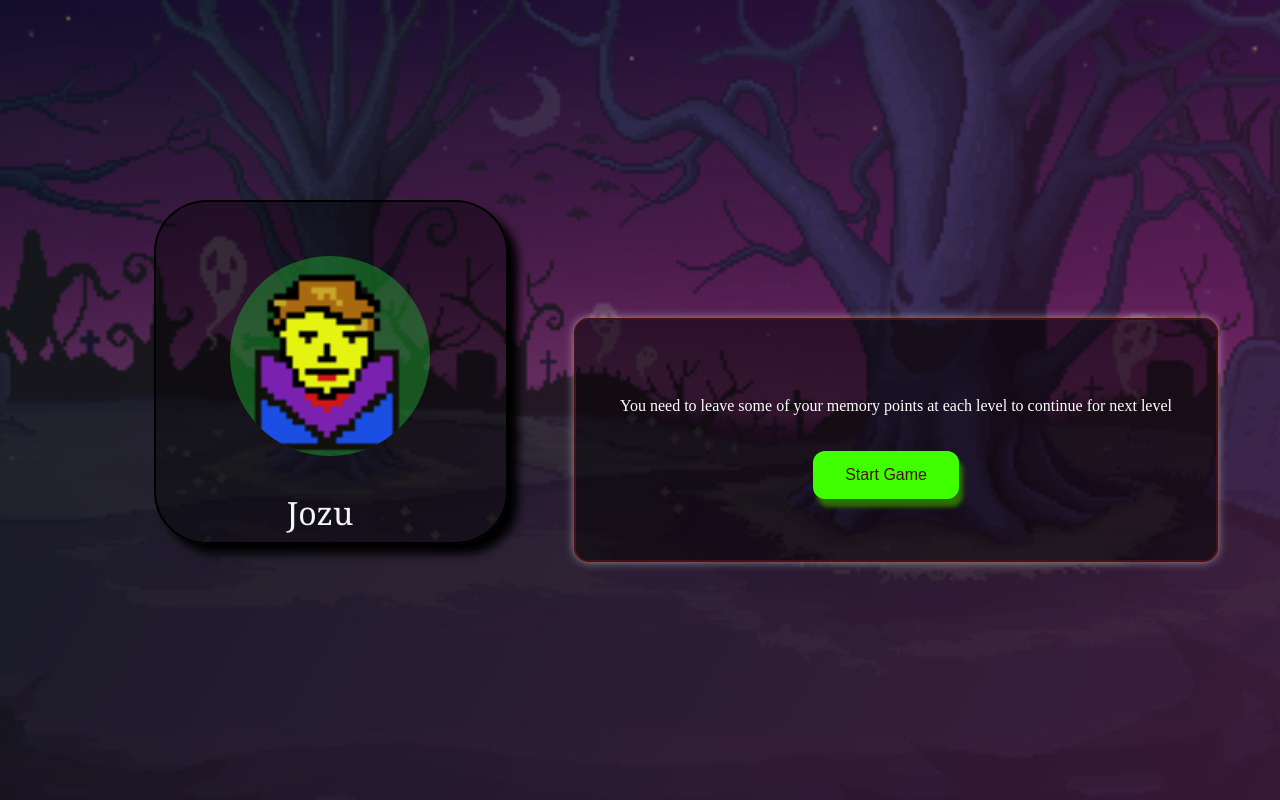
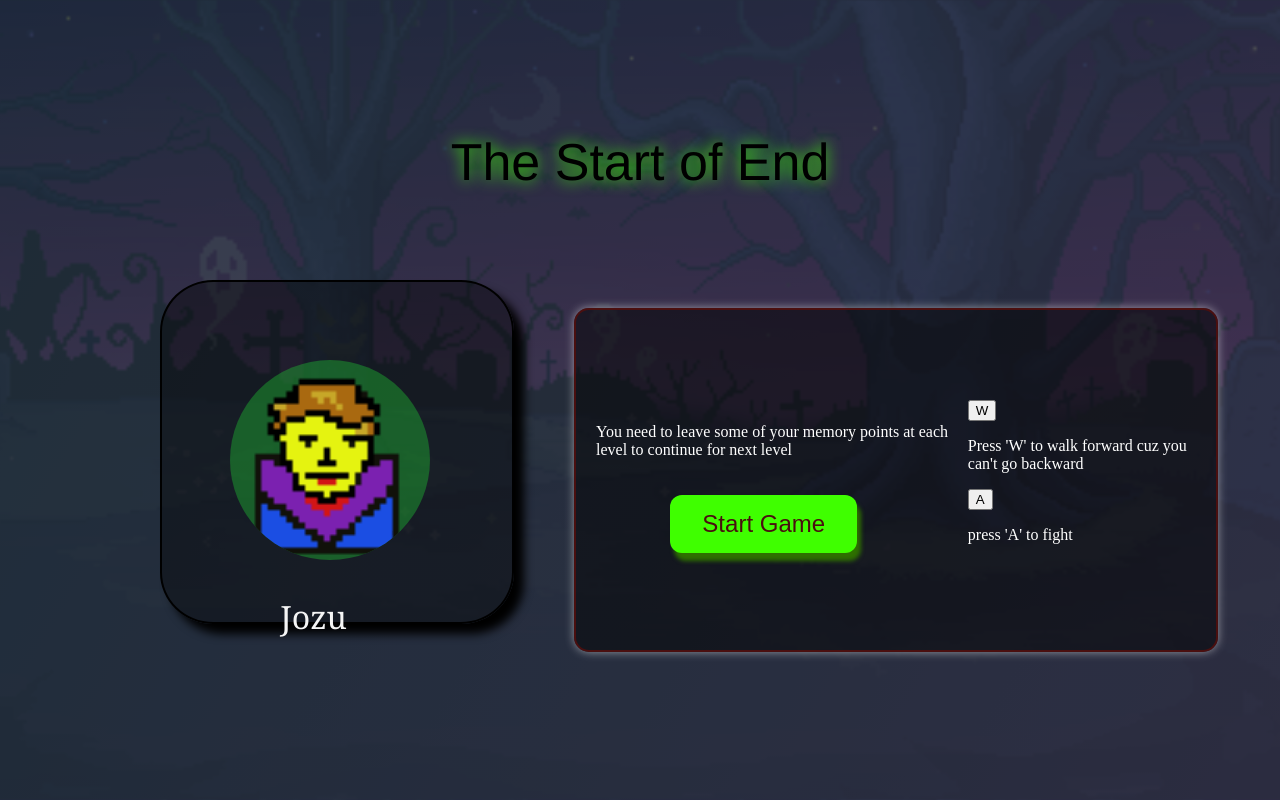
Before and after one commit to muin-15/Hollow_Gaze, a React (Vite) app in the folder hollowgaze/: page /game in a window 1280 px wide. Shown: the top 800 px of the page. Built offline with nearby package versions, Linux system fonts and the light colour scheme.

Commit message:
added some css

```diff
--- a/hollowgaze/src/game.css
+++ b/hollowgaze/src/game.css
@@ -1,23 +1,46 @@
 
+.Gamepage{
+    background-color: rgba(38, 57, 71, 0.627);
+}
 .Start-info {
   position: absolute;
   top: 0;
   left: 50;
-
-
-
   /* Use Flexbox to perfectly center the text */
   display: flex;
   justify-content: center;
   align-items: center;
+}
+.game-screen {
+    display: flex;
+    flex-direction: column;
+    align-items: center;
+    justify-content: center;
+    height: 100vh;
+    width: 100vw;
+}
+.Sign{
+  font-family:'Franklin Gothic Medium', 'Arial Narrow', Arial, sans-serif;
+  font-size: 52px;
+  top: 45%;
+  height: 30%;
+  text-align: center;
+  padding-top: 80px;
+  color: black;
+  text-shadow: 0px 0px 5px #B4FF00;
+  text-shadow: 0px 0px 10px #9AFF00;
+  text-shadow: 0px 0px 5px #3FFF00;
+  text-shadow: 0px 0px 15px #B4FF00;
+  text-shadow: 0px 0px 30px #9AFF00;
+  text-shadow: 0px 0px 15px #3FFF00;
 }
 .character-container{
   position: absolute;
   background-color: rgba(0,0,0, 0.4);
   width: 350px;
   height: 340px;
-  top: 25%;
-  left: 12%;
+  top: 35%;
+  left: 12.5%;
   border-radius: 15%;
   box-shadow: black 10px 10px 10px;
   border: 2px solid black;
@@ -26,7 +49,7 @@
 .character-container:hover {
   cursor: pointer;
   box-shadow: black 20px 20px 20px;
-  transition: 0.3s ease-out;
+  transition: 0.3s ease-in-out;
 }
 .user-image{
   width: 200px;
@@ -34,7 +57,7 @@
   background-color: rgb(46, 236, 52); /* Fallback color */
   background-color: rgba(31, 195, 50, 0.4);
   position: absolute;
-  top: 32%;
+  top: 45%;
   left: 18%;
   height: auto;
   z-index: 2;
@@ -48,8 +71,8 @@
 }
 .user-info{
   position: absolute;
-  top: 60%;
-  left: 25%;
+  top: 73%;
+  left: 24.5%;
   transform: translate(-50%, -50%);
   color:whitesmoke ;
   z-index: 2;
@@ -58,7 +81,7 @@
 }
 .Start-info{
   width: 600px;
-  height: 200px;
+  height: 300px;
   background-color: rgba(0, 0, 0, 0.5); /* Black background with transparency */
   color: white; /* White text color */
   border: 2px solid #4A0F0F; /* White border */
@@ -66,7 +89,7 @@
   padding: 20px; /* Padding inside the box */
   box-shadow: 0 0 10px rgba(255, 255, 255, 0.5); /* Subtle glow effect */
   position: absolute;
-  top: 55%;
+  top: 60%;
   left: 70%;
   transform: translate(-50%, -50%);
   z-index: 2;
@@ -78,11 +101,16 @@
   padding: 15px 32px;
   text-align: center;
   display: inline-block;
-  font-size: 16px;
+  font-size: 24px;
   x: 100px;
   margin-top: 20px;
   border-radius: 12px;
   cursor: pointer;
   box-shadow: 4px 8px 4px #2E7000;
-  margin-left: 35%;
+  margin-left: 20%;
 }
+.instruction{
+  top: 80%;
+  left: 20%;
+  z-index: 2;
+}
--- a/hollowgaze/src/game.tsx
+++ b/hollowgaze/src/game.tsx
@@ -1,9 +1,18 @@
-/*import React from "react"*/
+/*import React from 'react';*/
+import { useNavigate } from 'react-router-dom'
 import './game.css';
 function Game(){
+    const navigate=useNavigate();// Navigate to the game level screen
+    const go = () => {
+        navigate('/maingame');
+    };
+    return (
+        <div className='Gamepage'>
+            <div className='Sign'>
+                <p>The Start of End</p>
+            </div>
+        <div className="game-screen">
 
-    return (
-        <div className="game-screen">
             <div className="character-container">
 
             </div>
@@ -13,9 +22,17 @@ function Game(){
             <div className="Start-info">
                 <div className='para-start'>
                     <p>You need to leave some of your memory points at each level to continue for next level</p>
-                    <button className='start-button'>Start Game</button>
+                    <button className='start-button' onClick={go}>Start Game</button>
+
                 </div>
+                <div className='instruction'>
+                        <button>W</button>
+                        <p> Press 'W' to walk forward cuz you can't go backward</p>
+                        <button>A</button>
+                        <p>press 'A' to fight</p>
+                    </div>
             </div>
+        </div>
         </div>
     );
 }
--- /dev/null
+++ b/hollowgaze/src/maingame.css
@@ -0,0 +1,12 @@
+
+.upper-bg{
+    background-color: rgb(226, 54, 54, 0.65);
+    height: 75%;
+    width: 100%;
+    top: 0%;
+}
+.lower-bg{
+    height: 25%;
+    width: 100%;
+    background-color: rgba(0, 0, 0, 0.627);
+}
--- /dev/null
+++ b/hollowgaze/src/maingame.tsx
@@ -0,0 +1,14 @@
+import React from 'react';
+import { useNavigate } from 'react-router-dom';
+import './maingame.css';
+
+function MGame() {
+    return (
+        <div className="game-screen">
+            <div className='upper-bg'></div>
+            <div className='lower-bg'></div>
+        </div>
+    );
+}
+
+export default MGame;
```
Also changed, not shown: hollowgaze/src/main.tsx (+7 -3 lines), hollowgaze/public/ghost.png (added), hollowgaze/public/human.png (added).
